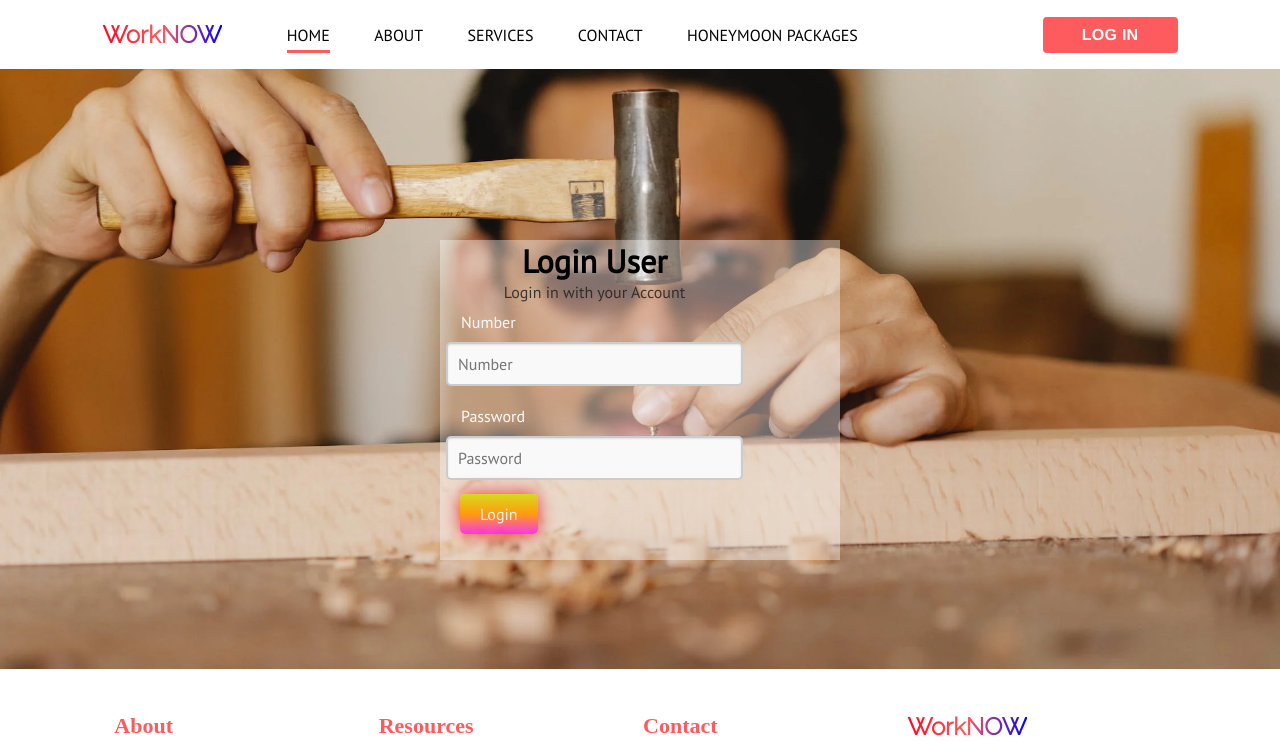
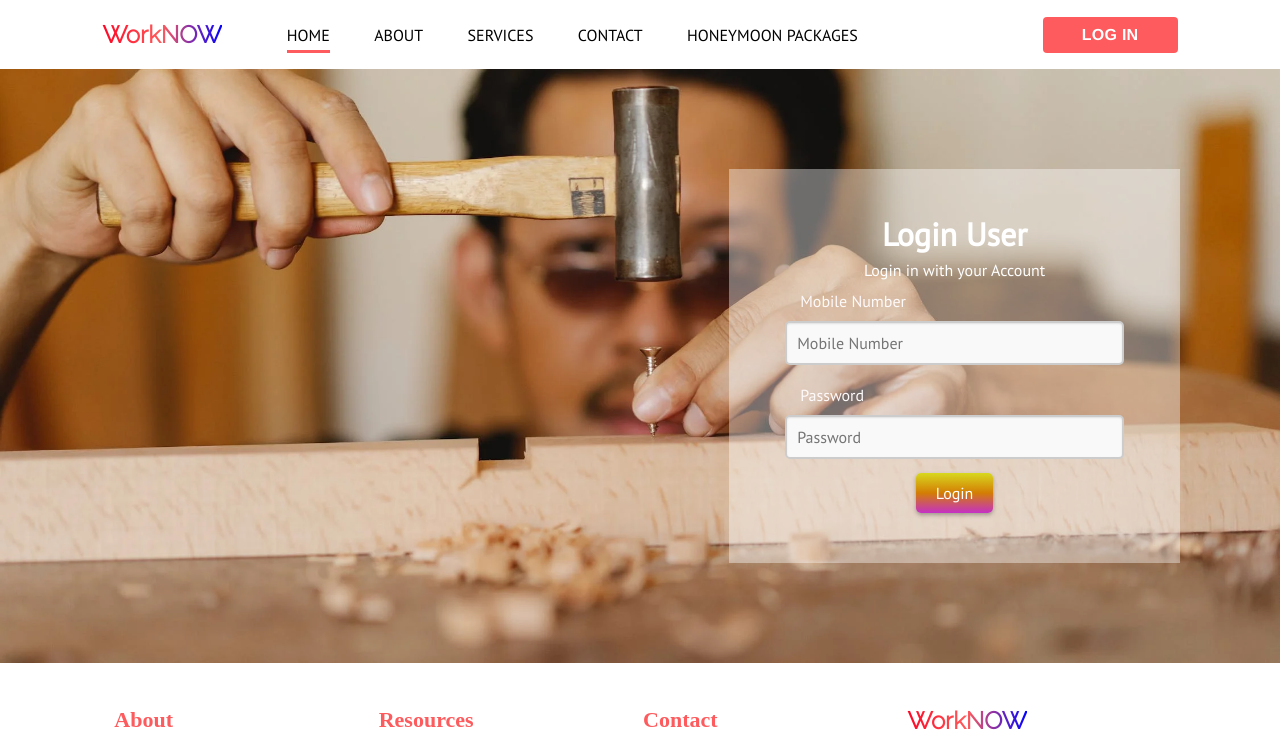
Before and after one commit to helodeepakji/WorkNow, a React (Create React App) app in the folder frontend/: page /login in a window 1280 px wide. Shown: the top 743 px of the page. Built offline with nearby package versions, Linux system fonts and the light colour scheme; no server answers.

Commit message:
signup css fixed

```diff
--- a/frontend/src/App.js
+++ b/frontend/src/App.js
@@ -53,7 +53,7 @@ const App = () => {
         <Reg />
       </Route>
 
-      <Route exact path="/Signup">
+      <Route exact path="/signup">
         <Signup />
       </Route>
 
--- a/frontend/src/component/Login.css
+++ b/frontend/src/component/Login.css
@@ -3,22 +3,19 @@
   background-repeat: no-repeat;
   background-size: cover;
   background-position: center;
-  height: 600px;
+  padding: 100px;
+  display: flex;
+  align-items: center;
+  justify-content: flex-end;
 }
 
 .loginmain2 {
-  height: 320px;
-  width: 400px;
-  display: flex;
- position: relative;
- position: absolute;
-  top: 50%;
-  left: 50%;
-  transform: translate(-50%, -50%);
+  padding: 50px;
   background-color: rgba(255, 255, 255, 0.388);
+  color: white;
 }
-.loginuser{
 
+.loginuser {
   display: flex;
   flex-direction: column;
   align-items: center;
@@ -89,7 +86,7 @@ input[type="password"]:focus {
   margin-bottom: 8px;
 }
 
-.attractive-button {
+.loginbtn {
   display: inline-block;
   padding: 10px 20px;
   background: linear-gradient(rgb(216, 216, 30), rgb(211, 125, 4), rgb(197, 48, 197));
@@ -97,7 +94,6 @@ input[type="password"]:focus {
   font-size: 16px;
   border: none;
   border-radius: 5px;
-  margin-left: 20px;
   cursor: pointer;
   box-shadow: 0 2px 4px rgba(0, 0, 0, 0.3);
   transition: background-color 0.3s ease;
@@ -105,10 +101,14 @@ input[type="password"]:focus {
 
 
 .loginform {
-  padding-top: 4px;
+  display: grid;
 }
 
-.unselected {
-  user-select: none;
-  color: rgb(72, 70, 70);
+.logsubbtn{
+  margin: auto;
 }
+
+.loginheader {
+  text-align: center;
+  line-height: 30px;
+}
--- a/frontend/src/component/Login.js
+++ b/frontend/src/component/Login.js
@@ -1,6 +1,57 @@
 import React, { useState } from 'react';
 import '../component/Login.css';
-const Signup = () => {
+
+
+let csrfToken; // Global variable to store the CSRF token
+
+fetch('/get_csrf_token')
+    .then(response => response.json())
+    .then(data => {
+        csrfToken = data.csrfToken;
+    })
+    .catch(error => {
+        console.error("Failed to retrieve CSRF token:", error);
+    });
+
+const sendFormData = (formData) => {
+    fetch('/login', {
+        method: 'POST',
+        headers: {
+            'Content-Type': 'application/json',
+            'X-CSRFToken': csrfToken,
+        },
+        body: JSON.stringify(formData),
+    })
+        .then((response) => response.json())
+        .then((data) => {
+            // Handle the response from the Django backend
+            console.log(data);
+        })
+        .catch((error) => {
+            // Handle any errors
+            console.error(error);
+        });
+    console.log(formData);
+};
+
+const Login = () => {
+
+    const [formData, setFormData] = useState({
+        phone: '',
+        password: '',
+    });
+
+    const handleChange = (e) => {
+        setFormData({ ...formData, [e.target.name]: e.target.value });
+    };
+
+    const handleSubmit = (e) => {
+        e.preventDefault();
+        // Send form data to Django backend
+        sendFormData(formData);
+    };
+
+
     return (
         <div className='loginmain'>
             <div className='loginmain2'>
@@ -8,22 +59,22 @@ const Signup = () => {
                 <div className='loginuser'>
                     <div className='loginheader'>
                         <h1>Login User</h1>
+                        <div >
+                            <p>Login in with your Account</p>
+                        </div>
                     </div>
-                    <div className='unselected'>
-                        <p>Login in with your Account</p>
-                    </div>
-                    <form className='loginform'>
+                    <form className='loginform' onSubmit={handleSubmit}>
                         <div className='s3'>
-                            <label>Number</label>
-                            <input type='number' required placeholder='Number' ></input>
+                            <label>Mobile Number</label>
+                            <input type='number' placeholder='Mobile Number' name="phone" value={formData.phone} onChange={handleChange} required></input>
                         </div>
 
                         <div className='s3'>
                             <label>Password</label>
-                            <input type='password' placeholder='Password' required></input>
+                            <input type='password' name="password" value={formData.password} onChange={handleChange} placeholder='Password' required></input>
                         </div>
-                        <div>
-                            <button className="attractive-button">Login</button>
+                        <div className='logsubbtn'>
+                            <button className="loginbtn" type='submit'>Login</button>
                         </div>
                     </form>
                 </div>
@@ -37,4 +88,4 @@ const Signup = () => {
     )
 }
 
-export default Signup
+export default Login
--- a/frontend/src/component/Reg.js
+++ b/frontend/src/component/Reg.js
@@ -40,6 +40,7 @@ const sendFormData = (formData) => {
     cpassword: formData.cpassword,
     Profile_pic: formData.profile,
     Name: formData.name,
+    Email: false,
     Is_worker: true,
     Is_customer: false,
     Gender: formData.gender,
--- a/frontend/src/component/Signup.css
+++ b/frontend/src/component/Signup.css
@@ -89,7 +89,6 @@ input[type="password"]:focus {
   font-size: 16px;
   border: none;
   border-radius: 5px;
-  margin-left: 20px;
   cursor: pointer;
   box-shadow: 0px 0px 18px rgb(236 52 52);
   transition: background-color 0.3s ease;
@@ -98,8 +97,9 @@ input[type="password"]:focus {
 .sigupform {
   padding-top: 4px;
   display: flex;
-  flex-direction: column;
-  align-items: center;
+  flex-wrap: wrap;
+  justify-content: center;
+  width: 700px;
 }
 .unselected {
   user-select: none;
--- a/frontend/src/component/Signup.js
+++ b/frontend/src/component/Signup.js
@@ -15,13 +15,27 @@ fetch('/get_csrf_token')
 
 const sendFormData = (formData) => {
 
+    const auth = {
+        username : formData.phone,
+        password : formData.password,
+        cpassword : formData.cpassword,
+        Profile_pic : formData,
+        Name : formData.name,
+        Email: formData.email,
+        Is_worker : false,
+        Is_customer : true,
+        Gender : formData.gender,
+    };
+
     fetch('/signup', {
         method: 'POST',
         headers: {
             'Content-Type': 'application/json',
             'X-CSRFToken': csrfToken,
         },
-        body: JSON.stringify(formData),
+        body: JSON.stringify({
+            Auth:auth
+        }),
     })
         .then((response) => response.json())
         .then((data) => {
@@ -70,7 +84,6 @@ const Signup = () => {
                             <label>Name</label>
                             <input type='text' placeholder='Name' name="name" value={formData.name} onChange={handleChange} required></input>
                         </div>
-
                         <div className='phase3'>
                             <label>Email</label>
                             <input type='Email' placeholder='Email' name="email" value={formData.email} onChange={handleChange} required></input>
```
Also changed, not shown: 13 other files (tests, documents, lock files or other folders). Lines whose indentation alone changed are shown as unchanged.
